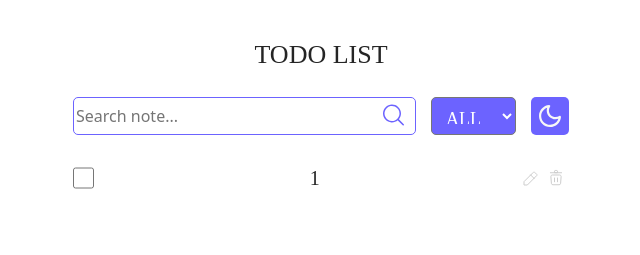
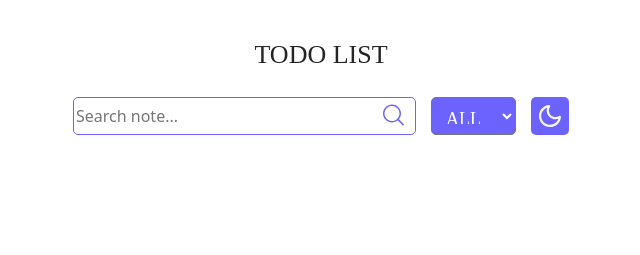
Before and after one commit to MrAbas/React-ToDo, a React (Create React App) app: page / in a window 1280 px wide. Shown: the top 255 px of the page, without its empty margins (319-959 px from the left). Built offline with nearby package versions, Linux system fonts and the light colour scheme.

Commit message:
сделал отрисовку todo с local storage

```diff
--- a/src/components/ToDoList/ToDoList.jsx
+++ b/src/components/ToDoList/ToDoList.jsx
@@ -3,29 +3,17 @@ import { ToDoItem } from "../ToDoItem/ToDoItem";
 import styles from "./ToDoList.module.scss";
 
 export const ToDoList = () => {
-  /* const getListFromStorage = () => {
+  const getListFromStorage = () => {
     if (localStorage.toDoList) {
       return JSON.parse(localStorage.toDoList);
     }
     return [];
   };
+  let storedObject = getListFromStorage();
 
-  const setListToStorage = (newArr) => {
-    localStorage.toDoList = JSON.stringify(newArr);
-  }; */
-  //localstorage
-  /* const addLocalStorage = () => {
-    if (localStorage.toDoList) {
-    } else {
-      localStorage.toDoList = JSON.stringify(inputValue);
-    }
-  }; */
-  return (
-    <ul className={styles.list}>
-      {/* localstorage.map((item)=>{
-return <ToDoItem id={item.id} text />
-}) */}
-      <ToDoItem />
-    </ul>
-  );
+  const listItem = storedObject.map((toDo) => {
+    return <ToDoItem key={toDo.id} value={toDo.value} />;
+  });
+
+  return <ul className={styles.list}>{listItem}</ul>;
 };
--- a/src/components/TodoItem/TodoItem.jsx
+++ b/src/components/TodoItem/TodoItem.jsx
@@ -1,6 +1,6 @@
 import styles from "./ToDoItem.module.scss";
 
-export const ToDoItem = () => {
+export const ToDoItem = (props) => {
   const getRandomInt = (max) => {
     return Math.floor(Math.random() * max);
   };
@@ -8,11 +8,10 @@ export const ToDoItem = () => {
   let keys = [];
   keys.push(key);
 
-  //сделать ключи
   return (
-    <li className={styles.note} key={keys.toString()}>
+    <li className={styles.note} key={key.toString()}>
       <input className={styles.checkbox_note} type="checkbox" />
-      <h2 className={styles.text_note}>1</h2>
+      <h2 className={styles.text_note}>{props.value}</h2>
       <div className={styles.btns_note}>
         <button className={styles.btn_change}></button>
         <button className={styles.btn_deleted}></button>
```
